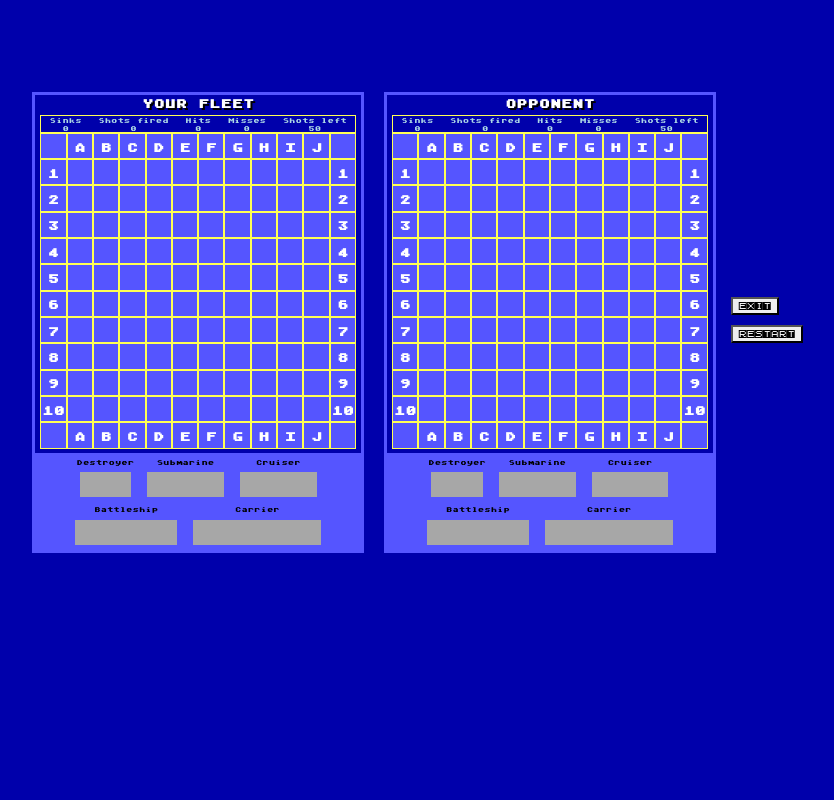
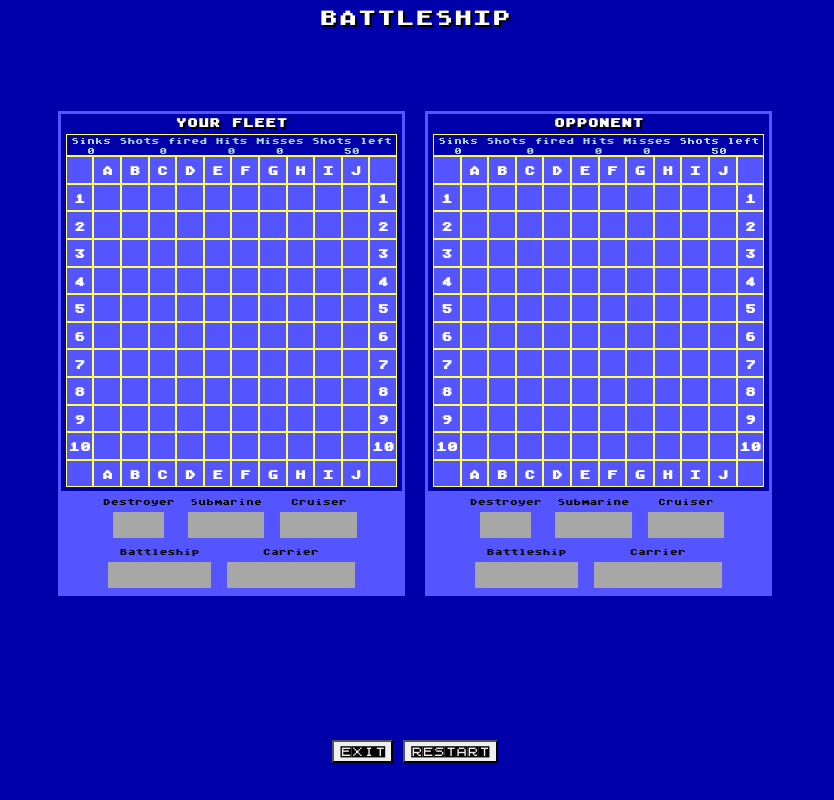
Before and after one commit to mireiarull/battleship, a plain HTML site: page index-Page2.html in a window 1280 px wide. Shown: the whole page, without its empty margins (225-1059 px from the left). Drawn offline with Linux system fonts and the light colour scheme.

Commit message:
battleship sizing

```diff
--- a/index-Page2.html
+++ b/index-Page2.html
@@ -9,7 +9,7 @@
     <title>Battleship</title>
 </head>
 <body>
-
+    <div class="battleship-title">BATTLESHIP</div>
     <div class="game-container">
         <div class="user-game">
             <h3>YOUR FLEET</h3>
@@ -454,10 +454,10 @@
                 </div>
             </div>
         </div>
-        <div class="game-buttons">
-            <button class="play-button end" id="exitButton">EXIT</button>
-            <button class="play-button end" id="restartButton">RESTART</button>
-        </div>
+    </div>
+    <div class="game-buttons">
+        <button class="play-button end" id="exitButton">EXIT</button>
+        <button class="play-button end" id="restartButton">RESTART</button>
     </div>
     <div class="modal-end"  id="myModalEnd">
         <div class="modal-content-end">
--- a/style.css
+++ b/style.css
@@ -120,7 +120,7 @@ input {
 .column {
     font-family: "EightBit Atari-Regular";
     display: flex;
-    height: 1.9vw;
+    height: 2vw;
     aspect-ratio: 1;
     min-height: 23px;
     min-width: 23px;
@@ -185,7 +185,7 @@ input {
     justify-content: center;
     align-content: center;
     align-items: center;
-    font-size: 0.6rem;
+    font-size: 0.7rem;
     padding: 0 2rem;
 }
 
@@ -212,7 +212,7 @@ input {
 
 .ship-name {
     margin-bottom: 0.5rem;
-    font-size: 0.5rem;
+    font-size: 0.7rem;
     font-family: "EightBit Atari-Regular";
 }
 
@@ -265,6 +265,14 @@ input {
 
 /* page 2 */
 
+.battleship-title {
+    margin: 3px;
+    font-family: "EightBit Atari-Regular";
+    font-size: 1.2rem;
+    text-shadow: 2px 2px black;
+    color: white;
+}
+
 h3 {
     margin: 0;
     text-align: center;
@@ -281,7 +289,7 @@ h3 {
     justify-content: space-around;
     font-family: "EightBit Atari-Regular";
     color: lightblue;
-    font-size: 0.4rem;
+    font-size: 0.5rem;
     border: 1px solid rgb(255,255,85);
     margin-top: 5px;
     margin-bottom: -5px;
@@ -317,13 +325,13 @@ h3 {
     justify-content: center;
     align-content: center;
     align-items: center;
-    font-size: 0.6rem;
+    font-size: 0.7rem;
 }
 
 .ship-name-2 {
     margin-bottom: 0.2rem;
     font-family: "EightBit Atari-Regular";
-    font-size: 0.4rem;
+    font-size: 0.5rem;
 }
 
 .CPU-pieces {
@@ -335,7 +343,7 @@ h3 {
     justify-content: center;
     align-content: center;
     align-items: center;
-    font-size: 0.6rem;
+    font-size: 0.7rem;
 }
 
 .sunk-ship {
@@ -345,13 +353,14 @@ h3 {
 
 .game-buttons {
     display: flex;
-    flex-flow: column;
+    flex-flow: row;
     justify-content: flex-start;
     align-items: flex-start;
+    margin-top: 8vh;
 }
 
 .play-button.end {
-    font-size: 0.5rem;
+    font-size: 0.7rem;
     padding: none;
     margin: 5px;
 }
```
